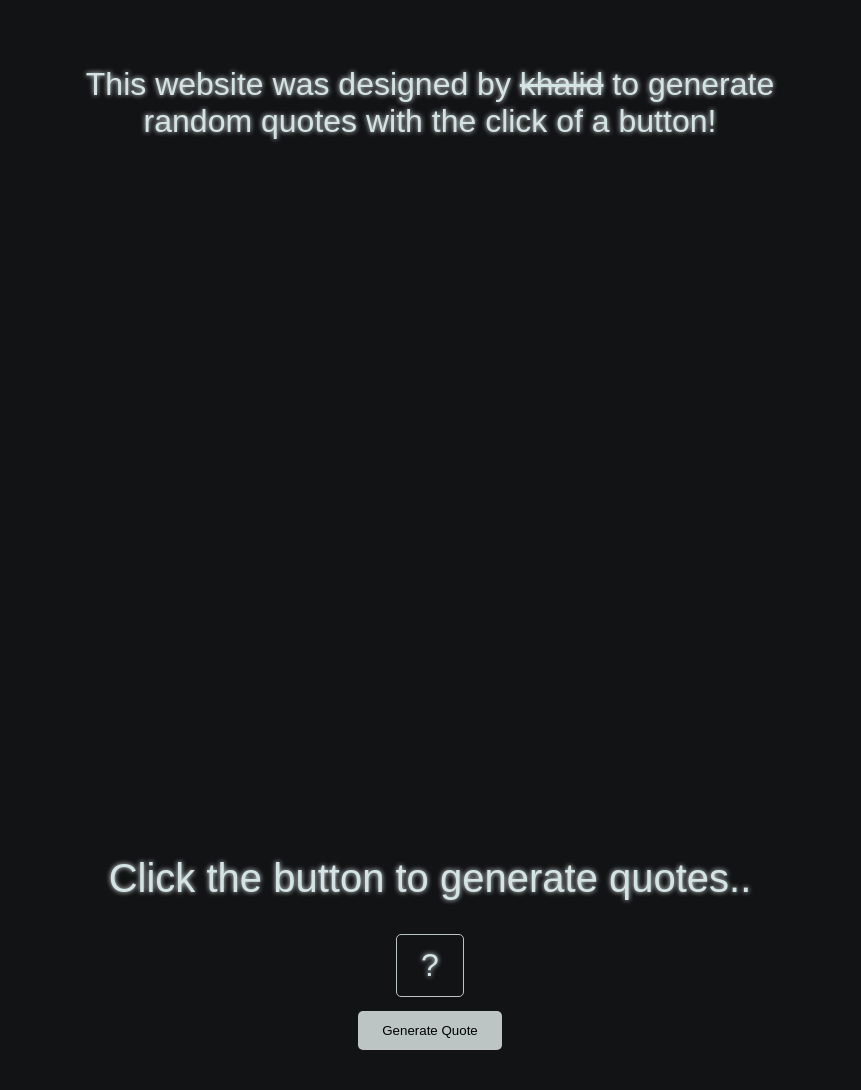
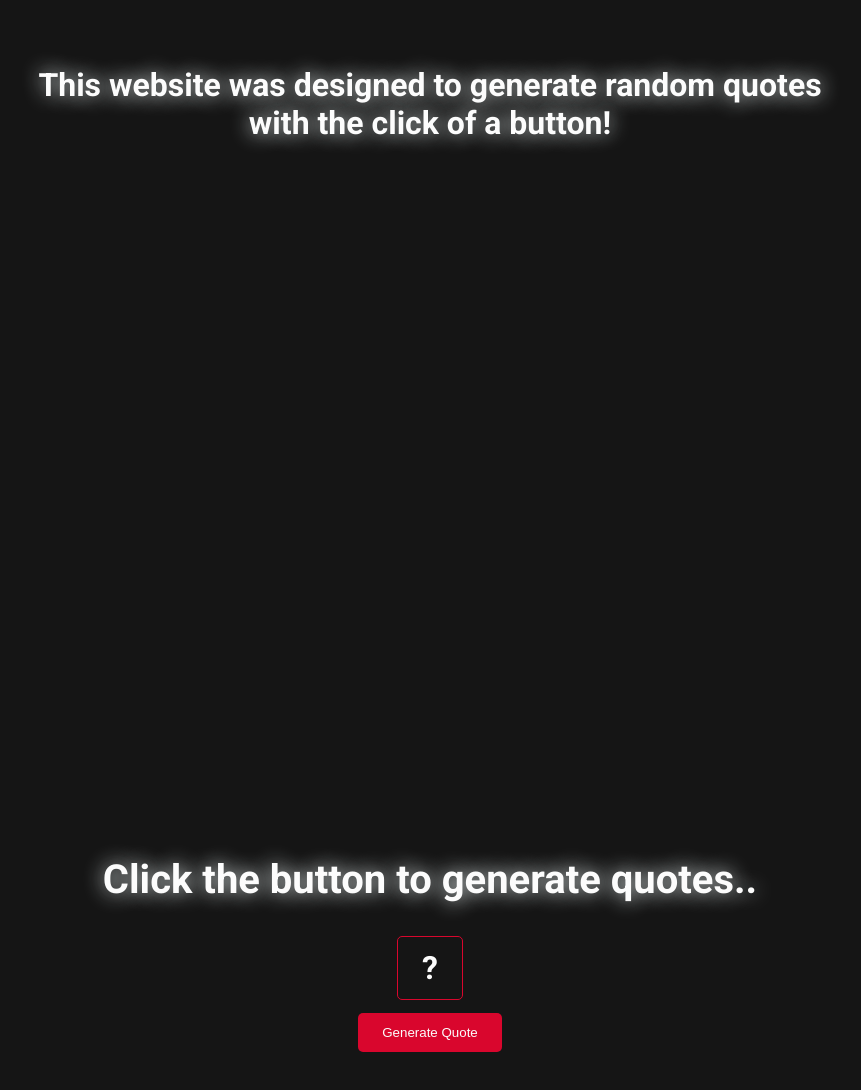
Before and after one commit to k1alid/Quote-generator, a plain HTML site: page index.html in a window 1280 px wide. Shown: the part 1244-2334 px from the top of the page, without its empty margins (210-1071 px from the left). Drawn offline with Linux system fonts and the light colour scheme; a web font is replaced by a local one.

Commit message:
V3.0
A whole remodel of the website

```diff
--- a/index.html
+++ b/index.html
@@ -3,7 +3,7 @@
 <head>
     <meta charset="UTF-8">
     <meta name="viewport" content="width=device-width, initial-scale=1.0">
-    <title>Website</title>
+    <title>Quotes generator</title>
     <link rel="stylesheet" href="style.css">
 </head>
 <body>
@@ -16,10 +16,10 @@
     </nav>
     <div class="container">
         <div class="section" id="home">
-            <h1 id="title">Welcome...</h1>
+            <h1 id="title">Quotes Generator</h1>
         </div>
         <div class="section" id="about">
-            <p>This website was designed by <strike>khalid</strike> to generate random quotes with the click of a button!</p>
+            <p>This website was designed to generate random quotes with the click of a button!</p>
         </div>
         <div class="section" id="generator">
             <h2 id="title3">Click the button to generate quotes..</h2>
--- a/style.css
+++ b/style.css
@@ -1,29 +1,31 @@
-@import url('https://fonts.googleapis.com/css2?family=Jersey+15&display=swap');
+@import url('https://fonts.googleapis.com/css2?family=Freeman&family=Roboto:ital,wght@0,100;0,300;0,400;0,500;0,700;0,900;1,100;1,300;1,400;1,500;1,700;1,900&display=swap');
 
 body {
     margin: 0;
     padding: 0;
-    font-family: 'Jersey 15', sans-serif;
-    background-color: #121315;
+    font-family: "Roboto", sans-serif;
+    font-weight: 700;
+    font-style: normal;
+    background-color: #151515;
 }
 
 html {
     scroll-behavior: smooth;
 }
 .navbar {
-    background-color: #121315;
-    color: #d4e4e4;
+    background-color: #151515;
+    color: #fcfcfc;
     padding: 25px 0;
-    text-shadow:0 0 5px #e3ebeb;
 
 }
 
 .navbar ul {
-    font-size: 2em; /* Increased font size for better scaling */
+    font-size: 2em;
     list-style-type: none;
     margin: 0;
     padding: 0;
     text-align: center;
+    text-shadow:0 0 20px #e3ebeb;
 }
 
 .navbar ul li {
@@ -32,12 +34,13 @@ html {
 }
 
 .navbar ul li a {
-    color: #d4e4e4;
+    color: #fcfcfc;
     text-decoration: none;
 }
 
 .navbar ul li a:hover {
-    color: #7e8686;
+    color: #d9062d;
+    text-shadow:0 0 20px #d9062d;
 }
 
 .container {
@@ -57,15 +60,15 @@ html {
 }
 
 #title {
-    font-size: 5em; /* Increased font size for better scaling */
-    font-weight: 400;
-    color: #d4e4e4;
+    font-size: 5em;
+    color: #fcfcfc;
     text-shadow:0 0 20px #e3ebeb;
 }
 
 button {
-    background-color: #bcc4c4;
-    padding: 12px 24px; /* Adjusted padding for better button appearance */
+    color: #fcfcfc;
+    background-color: #d9062d;
+    padding: 12px 24px;
     border: none;
     cursor: pointer;
     border-radius: 5px;
@@ -73,31 +76,27 @@ button {
 }
 
 button:hover {
-    background-color: #7e8686;
+    background-color: #0a0a0a;
 }
 
 #title3 {
-    font-size: 2.5em; /* Increased font size for better scaling */
-    font-weight: 400;
-    color: #d4e4e4;
-    text-shadow:0 0 5px #e3ebeb;
-
+    font-size: 2.5em;
+    color: #fcfcfc;
+    text-shadow:0 0 20px #e3ebeb;
 }
 
 #quote {
-    font-size: 2em; /* Increased font size for better scaling */
-    font-weight: 400;
-    color: #d4e4e4;
-    border: 1px solid #bcc4c4;
+    font-size: 2em;
+    color: #fcfcfc;
+    border: 1px solid #d9062d;
     padding: 12px 24px;
+    font-weight: 600;
     border-radius: 5px;
-    text-shadow:0 0 5px #e3ebeb;
-
 }
 
 p {
-    font-size: 2em; /* Increased font size for better scaling */
-    font-weight: 400;
-    color: #d4e4e4;
-    text-shadow:0 0 5px #e3ebeb;
+    font-size: 2em;
+    color: #fcfcfc;
+    padding: 5px;
+    text-shadow:0 0 20px #e3ebeb;
 }
```
